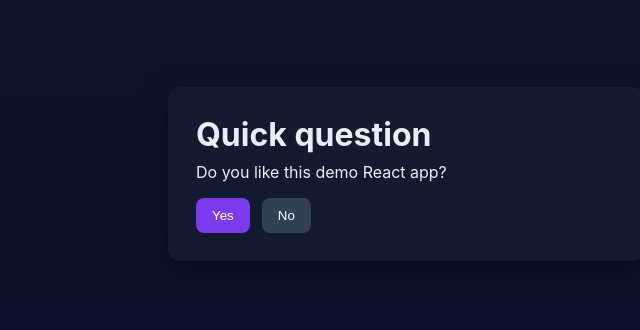
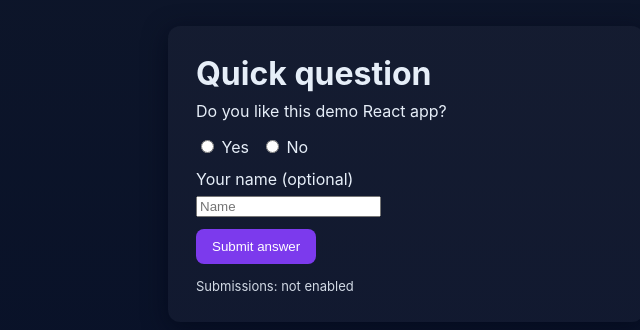
Before and after one commit to anastasia-kerr/e-bat, a React (Vite) app: page / in a window 1280 px wide. Shown: the part 226-556 px from the top of the page, without its empty margins (234-874 px from the left). Built offline with nearby package versions, Linux system fonts and the light colour scheme.

Commit message:
Add submission form and config; update README with Formspree instructions

```diff
--- a/src/App.jsx
+++ b/src/App.jsx
@@ -1,23 +1,84 @@
 import React, { useState } from 'react'
+import { SUBMIT_URL } from './config'
 
 export default function App() {
-  const [answer, setAnswer] = useState(null)
+  const [answer, setAnswer] = useState('')
+  const [name, setName] = useState('')
+  const [status, setStatus] = useState(null)
+
+  async function handleSubmit(e) {
+    e.preventDefault()
+    setStatus('sending')
+
+    const payload = {
+      answer,
+      name,
+      timestamp: new Date().toISOString(),
+    }
+
+    if (!SUBMIT_URL) {
+      // No remote configured — simulate success and show instructions
+      setTimeout(() => {
+        setStatus('simulated')
+      }, 300)
+      return
+    }
+
+    try {
+      const res = await fetch(SUBMIT_URL, {
+        method: 'POST',
+        headers: { 'Content-Type': 'application/json' },
+        body: JSON.stringify(payload),
+      })
+      if (res.ok) setStatus('ok')
+      else setStatus('error:' + res.status)
+    } catch (err) {
+      setStatus('error:' + err.message)
+    }
+  }
 
   return (
     <div className="container">
       <h1 className="title">Quick question</h1>
-      <p className="question">Do you like this demo React app?</p>
 
-      <div className="buttons">
-        <button onClick={() => setAnswer('Yes')}>Yes</button>
-        <button onClick={() => setAnswer('No')}>No</button>
+      <form onSubmit={handleSubmit}>
+        <p className="question">Do you like this demo React app?</p>
+
+        <div style={{ display: 'flex', gap: 12, marginBottom: 12 }}>
+          <label>
+            <input type="radio" name="answer" value="Yes" checked={answer === 'Yes'} onChange={() => setAnswer('Yes')} /> Yes
+          </label>
+          <label>
+            <input type="radio" name="answer" value="No" checked={answer === 'No'} onChange={() => setAnswer('No')} /> No
+          </label>
+        </div>
+
+        <div style={{ marginBottom: 12 }}>
+          <label style={{ display: 'block', marginBottom: 6 }}>Your name (optional)</label>
+          <input value={name} onChange={(e) => setName(e.target.value)} placeholder="Name" />
+        </div>
+
+        <div className="buttons">
+          <button type="submit" disabled={!answer || status === 'sending'}>Submit answer</button>
+        </div>
+      </form>
+
+      <div style={{ marginTop: 14 }}>
+        {status === null && (
+          <div style={{ fontSize: 13, opacity: 0.9 }}>
+            Submissions: {SUBMIT_URL ? 'enabled' : 'not enabled'}
+          </div>
+        )}
+
+        {status === 'sending' && <div className="response">Sending...</div>}
+        {status === 'ok' && <div className="response">Thanks — your answer was recorded.</div>}
+        {status === 'simulated' && (
+          <div className="response">
+            Demo: submission simulated. To enable real submissions, set a Formspree endpoint in <code>src/config.js</code> (see README).
+          </div>
+        )}
+        {status && status.startsWith('error') && <div className="response">Error submitting: {status}</div>}
       </div>
-
-      {answer && (
-        <div className="response">
-          You answered: <strong>{answer}</strong>
-        </div>
-      )}
     </div>
   )
 }
--- /dev/null
+++ b/src/config.js
@@ -0,0 +1,3 @@
+// Set SUBMIT_URL to your Formspree endpoint (for example: https://formspree.io/f/xxxxxxx)
+// If left empty, submissions will be simulated locally and not sent to a remote service.
+export const SUBMIT_URL = ''
```
Also changed, not shown: 1 other file (tests, documents, lock files or other folders).
